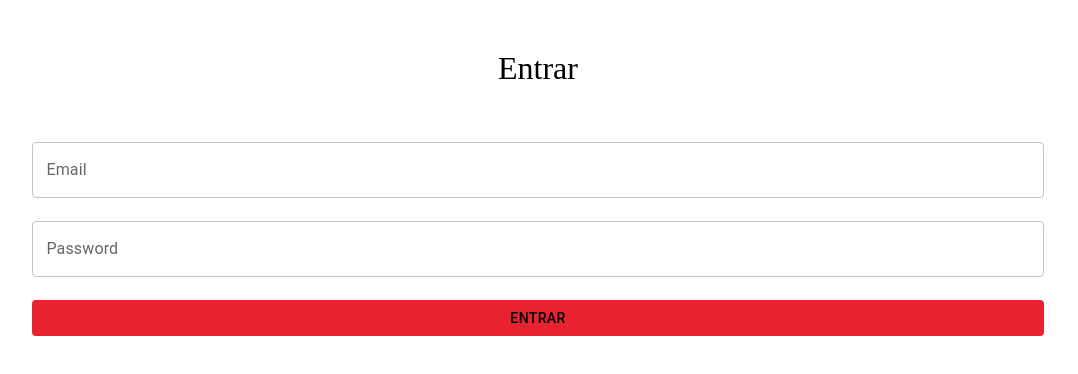
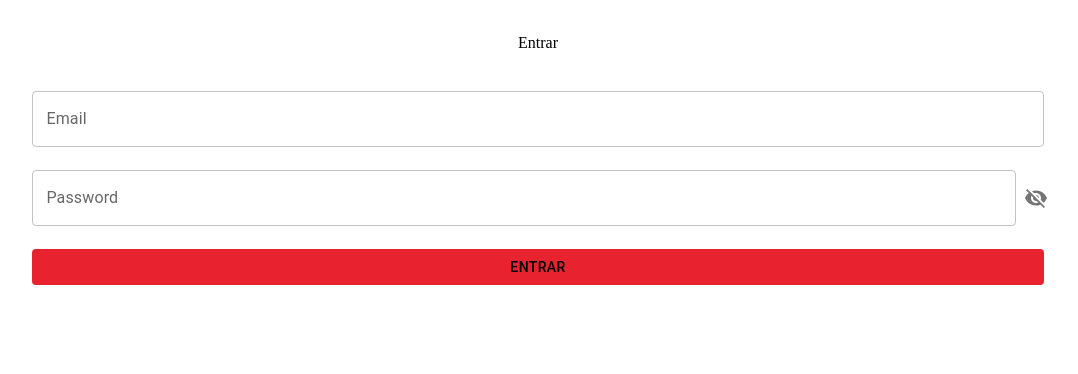
Before and after one commit to future4code/shaw-Mauricio-Paranhos, a React (Create React App) app in the folder modulo6/Case-Labefood/labefood/: page / in a window 1280 px wide. Shown: the top 374 px of the page, without its empty margins (112-1190 px from the left). Built offline with nearby package versions, Linux system fonts and the light colour scheme.

Commit message:
rodada-cases-semana1

```diff
--- a/modulo6/Case-Labefood/labefood/package.json
+++ b/modulo6/Case-Labefood/labefood/package.json
@@ -11,6 +11,7 @@
     "@testing-library/jest-dom": "^5.16.4",
     "@testing-library/react": "^13.3.0",
     "@testing-library/user-event": "^13.5.0",
+    "axios": "^0.27.2",
     "react": "^18.2.0",
     "react-dom": "^18.2.0",
     "react-router-dom": "^6.3.0",
--- /dev/null
+++ b/modulo6/Case-Labefood/labefood/src/Constants/url.js
@@ -0,0 +1 @@
+export const BASE_URL = 'https://us-central1-missao-newton.cloudfunctions.net/rappi4C'
--- a/modulo6/Case-Labefood/labefood/src/Pages/Login/login.js
+++ b/modulo6/Case-Labefood/labefood/src/Pages/Login/login.js
@@ -1,24 +1,97 @@
-import React from 'react'
-import { Main, Form, ButtonStyled } from './styled'
-import TextField from '@mui/material/TextField'
+import React, { useState } from 'react'
+import { Main, Form, ButtonStyled, DivPassword, ImputMaterial } from './styled'
+import { IconButton } from '@mui/material'
+import Visibility from '@mui/icons-material/Visibility'
+import VisibilityOff from '@mui/icons-material/VisibilityOff'
+import axios from 'axios'
+import {BASE_URL} from '../../Constants/url'
 
 
 const Login = () => {
+
+    const [email, setEmail] = useState('')
+    const [password, setPassword] = useState('')
+    const [showPassword, setShowPassword] = useState(true)
+    const [errEmail, setErrEmail] = useState('')
+    const [errPassword, setErrPassword] = useState('')
+    const [checkErrEmail, setCheckErrEmail] = useState(false)
+    const [checkErrPassword, setCheckErrPassword] = useState(false)
+
+    const handleClickShowPassword = () => {
+        setShowPassword(!showPassword)
+    }
+
+    const onSubmitLogin = (event) => {
+        event.preventDefault()
+
+        const userLogin = {
+            email,
+            password
+        }
+        loginApi(userLogin)
+    }
+
+    const loginApi = async(body) =>{
+        await axios.post(`${BASE_URL}/login`,body)
+        .then((res)=>{
+            console.log(res.data)
+            setEmail('')
+            setPassword('')
+            setErrEmail('')
+            setErrPassword('')
+            setCheckErrEmail(false)
+            setCheckErrPassword(false)
+        })
+        .catch((err)=>{
+            if(err.response.data.message.includes('Senha incorreta')){
+                setErrPassword(err.response.data.message)
+                setCheckErrPassword(true)
+            }else{
+                setErrEmail(err.response.data.message)
+                setCheckErrEmail(true)
+            }
+            console.log(err.response.data.message)
+        })
+    }
+
     return (
         <Main>
             <p>Entrar</p>
-            <Form>
-                <TextField
+            <Form onSubmit={onSubmitLogin}>
+                <ImputMaterial
+                    error={checkErrEmail}
+                    helperText={checkErrEmail ? errEmail:''}
                     id="outlined-basic"
                     label="Email"
+                    type={'emmail'}
                     variant="outlined"
+                    placeholder={'email@email.com'}
+                    value={email}
+                    onChange={(event)=> setEmail(event.target.value)}
                 />
-                <TextField
-                    id="outlined-basic"
-                    label="Password"
-                    variant="outlined"
-                />
-                <ButtonStyled type='submite'>
+                <DivPassword>
+                    <ImputMaterial
+                        error={checkErrPassword}
+                        helperText={checkErrPassword ? errPassword:''}
+                        id="outlined-basic"
+                        label="Password"
+                        type={showPassword? 'password':'text'}
+                        variant="outlined"
+                        placeholder={'Minimo 6 caracteres'}
+                        value={password}
+                        onChange={(event)=> setPassword(event.target.value)}
+                        inputProps={{minLength:6,title:"A senha deve conter no mínimo 6 caracteres"}}
+                    />
+                    <IconButton
+                        aria-label="toggle password visibility"
+                        onClick={handleClickShowPassword}
+                        edge="end"
+                    >
+                        {showPassword ? <VisibilityOff /> : <Visibility />}
+                    </IconButton>
+                </DivPassword>
+
+                <ButtonStyled type='submit'>
                     Entrar
                 </ButtonStyled>
             </Form>
--- a/modulo6/Case-Labefood/labefood/src/Pages/Login/styled.js
+++ b/modulo6/Case-Labefood/labefood/src/Pages/Login/styled.js
@@ -1,5 +1,10 @@
 import styled from 'styled-components'
 import { Button } from '@mui/material'
+import TextField from '@mui/material/TextField'
+
+export const ImputMaterial = styled(TextField)`
+    width: 100%;
+`
 
 export const Main = styled.div`
     padding: 10px;
@@ -9,7 +14,7 @@ export const Main = styled.div`
     flex-direction: column;
     align-items: center;
     p{
-        font-size: 2rem;
+        font-size: 1rem;
     }
 `
 
@@ -28,3 +33,9 @@ export const ButtonStyled = styled(Button)`
         background-color: #E8222E;
     }
 `
+
+export const DivPassword = styled.div`
+    display: flex;
+    align-items: center;
+    justify-content: space-between;
+`
```
Also changed, not shown: 1 other file (tests, documents, lock files or other folders).
